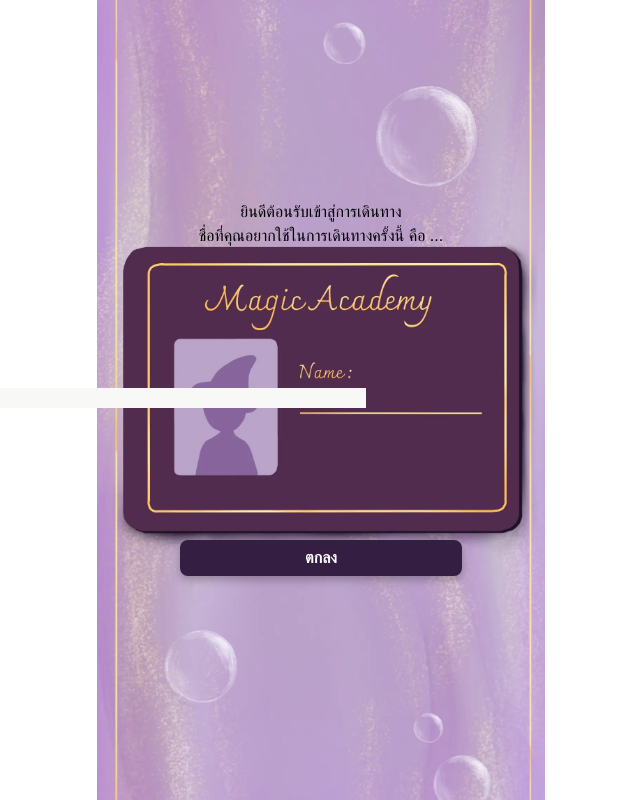
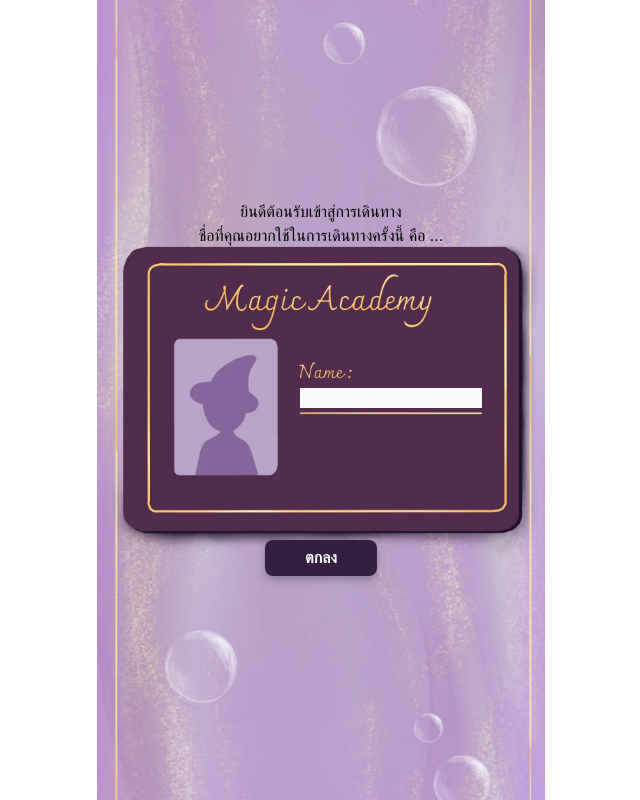
Before and after one commit to magic-within-project/magic-within, a Next.js app: page /0-4 in a window 1280 px wide. Shown: the whole page, without its empty margins (319-959 px from the left). Built offline with nearby package versions, Linux system fonts and the light colour scheme; a web font is replaced by a local one.

Commit message:
fix: scene0.4 width

```diff
--- a/src/app/(interactive)/0-4/page.tsx
+++ b/src/app/(interactive)/0-4/page.tsx
@@ -18,12 +18,12 @@ export default function Page() {
       </p>
       <textarea
         id="name"
-        className="bg-mwWhite absolute right-[14vw] top-[48.5vh] h-[2.5vh] w-[40.67vw] resize-none overflow-hidden pl-1 pt-0.5 text-sm"
+        className="absolute right-[14%] top-[48.5vh] h-[2.5vh] w-[40.67%] resize-none overflow-hidden bg-mwWhite pl-1 pt-1 text-sm"
         value={name}
         onChange={(e) => handleName(e.target.value)}
       />
-      <Link href="/0-5" className="absolute bottom-[28vh]">
-        <button className="text-mwWhite h-[4.5vh] w-[22vw] rounded-lg bg-purple font-semibold drop-shadow-[0_4px_4px_rgba(0,0,0,0.25)]">
+      <Link href="/0-5" className="absolute bottom-[28vh] w-full">
+        <button className="h-[4.5vh] w-1/4 rounded-lg bg-purple font-semibold text-mwWhite drop-shadow-[0_4px_4px_rgba(0,0,0,0.25)]">
           ตกลง
         </button>
       </Link>
```
